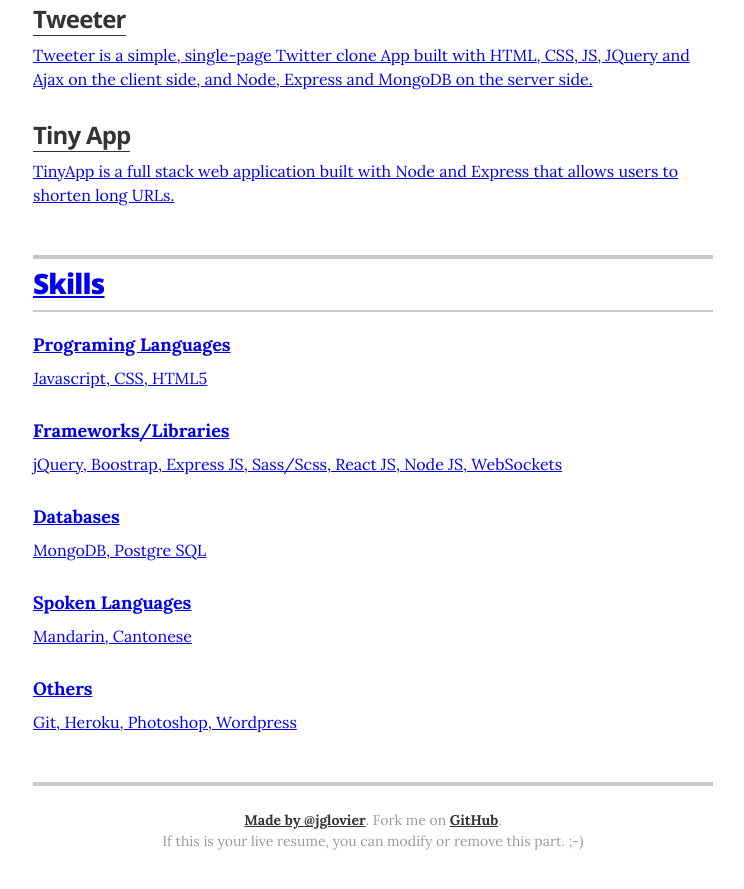
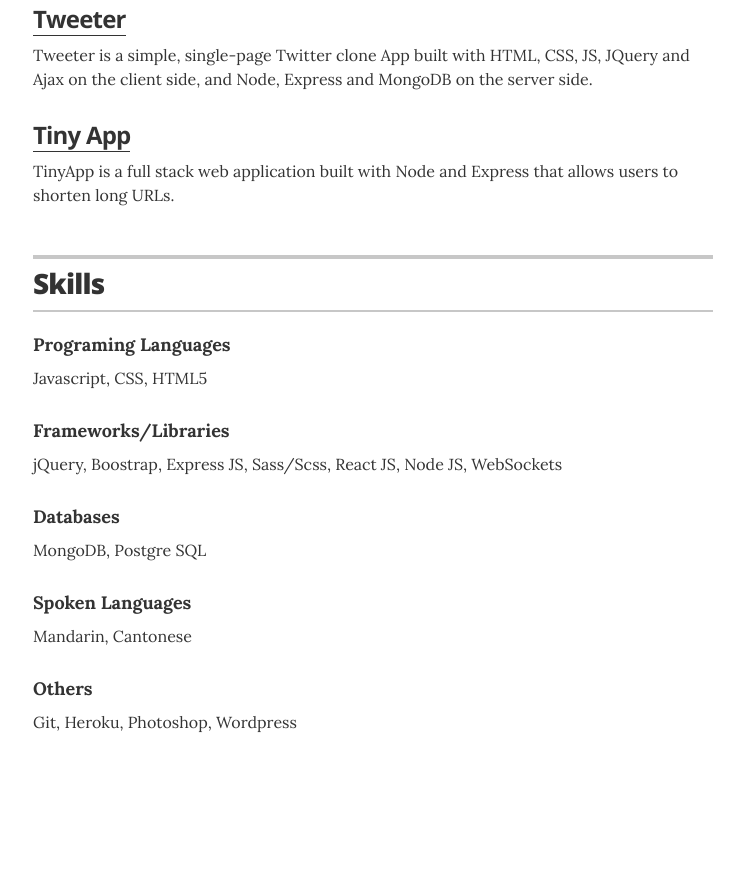
Before and after one commit to kelvin8wong/kelvin8wong.github.io, a Jekyll site: the page built from index.html, in a window 1280 px wide and 900 px high, scrolled down 1863 px. Shown: the top 889 px of the window, without its empty margins (267-1011 px from the left). Built offline with Jekyll 4.4.1, drawn with Linux system fonts in a browser that asks for light colours; after the commit the page ends 2645 px from its top, so only the background shows below that.

Commit message:
updated 11-1

```diff
--- a/_layouts/resume.html
+++ b/_layouts/resume.html
@@ -120,19 +120,19 @@
         </div>
 
         <div class="resume-item">
-          <h3 class="resume-item-title"><a href="https://github.com/kelvin8wong/Chatty-App">Chatty App</h3>
+          <h3 class="resume-item-title"><a href="https://github.com/kelvin8wong/Chatty-App">Chatty App</a></h3>
           <!-- <h4 class="resume-item-details">Lighthouse Lab Student &bull; 2017 &mdash; Present</h4> -->
           <p class="resume-item-copy">Chatty App is a client-side SPA (single-page app) that allows users to communicate with each other without having to register accounts.</p>
         </div>
 
         <div class="resume-item">
-          <h3 class="resume-item-title"><a href="https://github.com/kelvin8wong/tweeter">Tweeter</h3>
+          <h3 class="resume-item-title"><a href="https://github.com/kelvin8wong/tweeter">Tweeter</a></h3>
           <!-- <h4 class="resume-item-details">Lighthouse Lab Student &bull; 2017 &mdash; Present</h4> -->
           <p class="resume-item-copy">Tweeter is a simple, single-page Twitter clone App built with HTML, CSS, JS, JQuery and Ajax on the client side, and Node, Express and MongoDB on the server side.</p>
         </div>
 
         <div class="resume-item">
-          <h3 class="resume-item-title"><a href="https://github.com/kelvin8wong/Tinyapp">Tiny App</h3>
+          <h3 class="resume-item-title"><a href="https://github.com/kelvin8wong/Tinyapp">Tiny App</a></h3>
           <!-- <h4 class="resume-item-details">Lighthouse Lab Student &bull; 2017 &mdash; Present</h4> -->
           <p class="resume-item-copy">TinyApp is a full stack web application built with Node and Express that allows users to shorten long URLs.</p>
         </div>
@@ -251,11 +251,6 @@
       <!-- end Links -->
       {% endif %}
 
-      <footer class="page-footer">
-        <p class="footer-line">Made by <a href="http://twitter.com/jglovier">@jglovier</a>. Fork me on <a href="https://github.com/jglovier/resume-template">GitHub</a>.</p>
-        <p class="footer-line">If this is your live resume, you can modify or remove this part. ;-)</p>
-      </footer>
-
     </div>
 
   </body>
```
Also changed, not shown: 4 other files.
